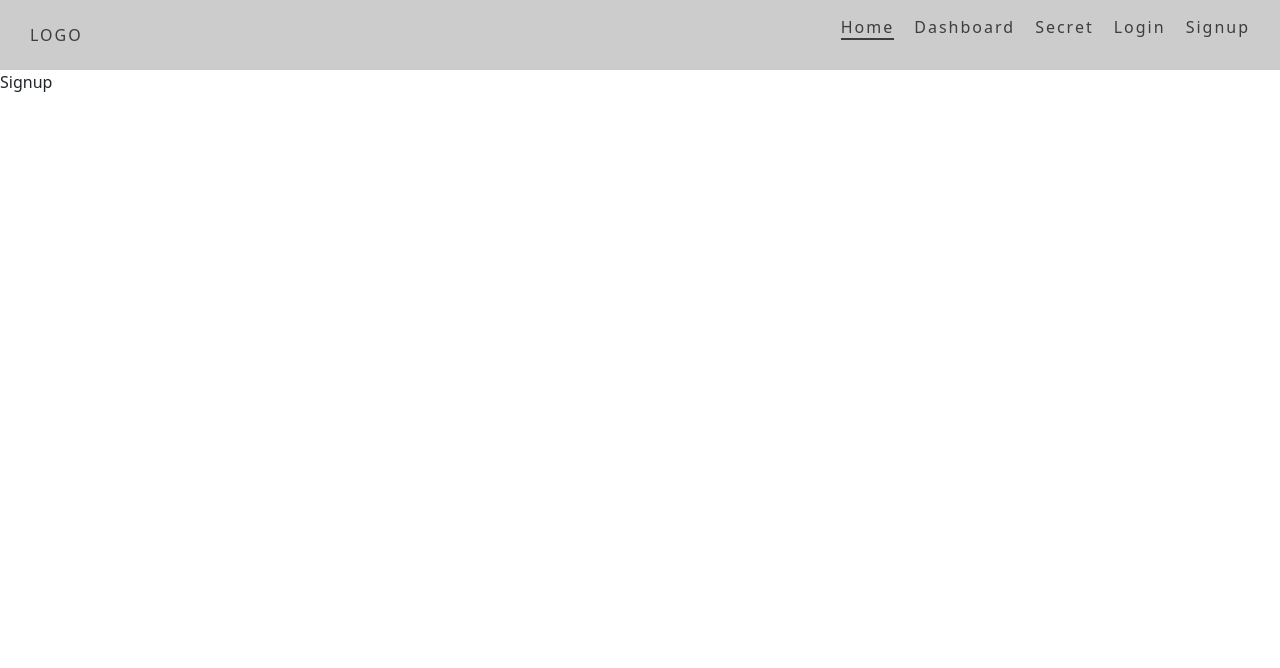
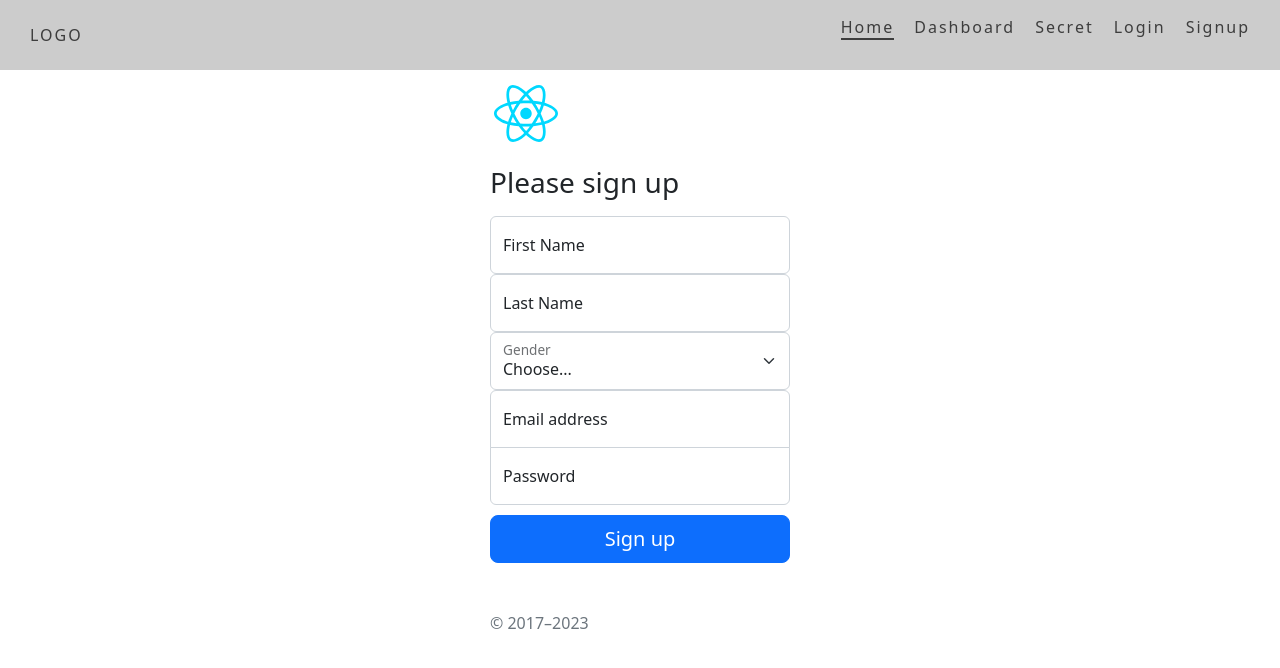
Before and after one commit to warderer/react-avanzado-g19, a React (Vite) app in the folder 03-react-auth/: page /Signup in a window 1280 px wide. Shown: the top 668 px of the page. Built offline with nearby package versions, Linux system fonts and the light colour scheme.

Commit message:
Ui de SignUp

```diff
--- a/03-react-auth/src/pages/Signup.jsx
+++ b/03-react-auth/src/pages/Signup.jsx
@@ -1,6 +1,79 @@
+import logo from '@/assets/react.svg'
+import '@/assets/css/form.css'
+
 const Signup = () => {
   return (
-    <div>Signup</div>
+    <main className='form-signin w-100 m-auto'>
+      <form>
+        <img className='mb-4' src={logo} alt='' width='72' height='57' />
+        <h1 className='h3 mb-3 fw-normal'>Please sign up</h1>
+        <div className='form-floating'>
+          <input
+            type='text'
+            className='form-control'
+            id='first_name'
+            name='first_name'
+            value=''
+            onChange={() => {}}
+            placeholder='John'
+          />
+          <label htmlFor='first_name'>First Name</label>
+        </div>
+
+        <div className='form-floating'>
+          <input
+            type='text'
+            className='form-control'
+            id='last_name'
+            name='last_name'
+            value=''
+            onChange={() => {}}
+            placeholder='Doe'
+          />
+          <label htmlFor='last_name'>Last Name</label>
+        </div>
+        <div className='form-floating'>
+          <select
+            className='form-select'
+            id='gender'
+            name='gender'
+            value=''
+            onChange={() => {}}
+          >
+            <option value=''>Choose...</option>
+            <option value='M'>Male</option>
+            <option value='F'>Female</option>
+          </select>
+          <label htmlFor='gender'>Gender</label>
+        </div>
+        <div className='form-floating'>
+          <input
+            type='email'
+            className='form-control'
+            id='email'
+            name='email'
+            value=''
+            onChange={() => {}}
+            placeholder='name@example.com'
+          />
+          <label htmlFor='email'>Email address</label>
+        </div>
+        <div className='form-floating'>
+          <input
+            type='password'
+            className='form-control'
+            id='password'
+            name='password'
+            value=''
+            onChange={() => {}}
+            placeholder='Password'
+          />
+          <label htmlFor='password'>Password</label>
+        </div>
+        <button className='w-100 btn btn-lg btn-primary' type='submit'>Sign up</button>
+        <p className='mt-5 mb-3 text-muted'>© 2017–2023</p>
+      </form>
+    </main>
   )
 }
 export default Signup
```
